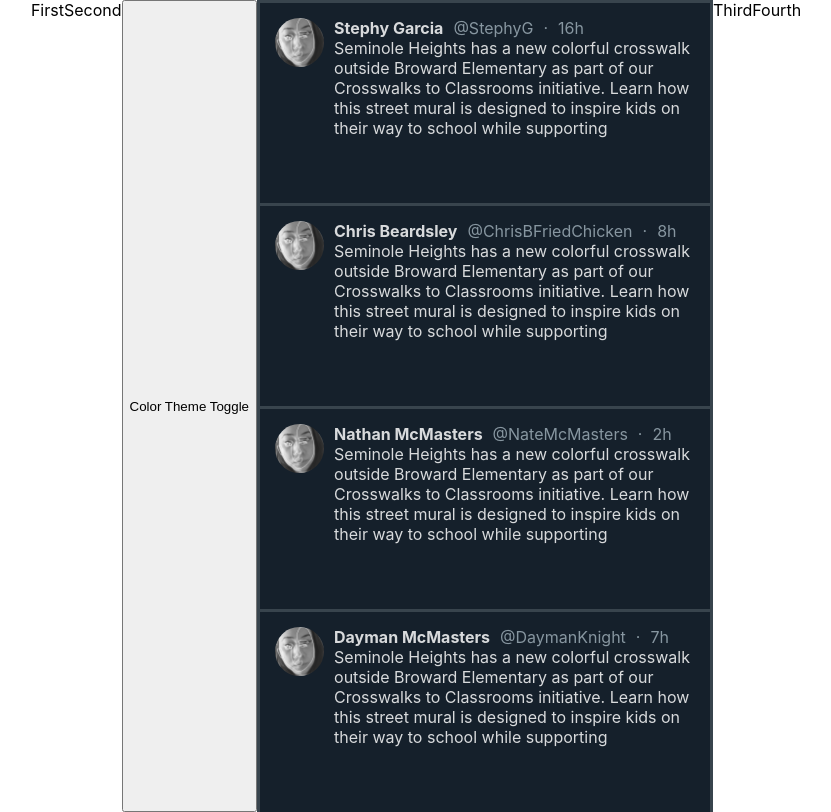
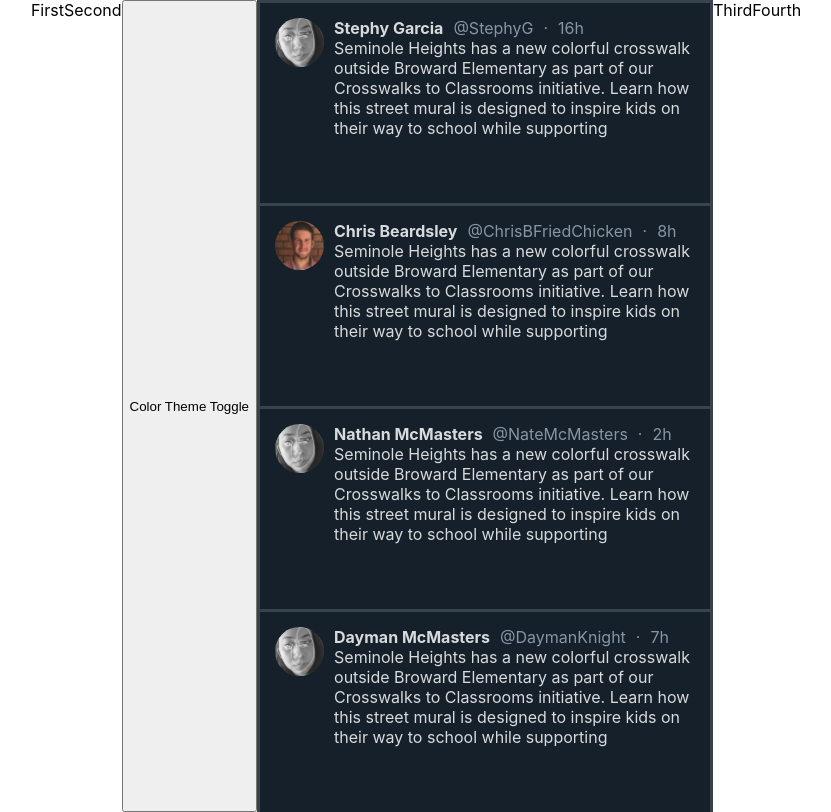
Before and after one commit to michael-mcmasters/twitter-clone, a React (Create React App) app: page / in a window 1280 px wide. Shown: the whole page, without its empty margins (224-1055 px from the left). Built offline with nearby package versions, Linux system fonts and the light colour scheme.

Commit message:
Now images are actually working. Last commit I didn't realize I wasn't passing them images by reference.

```diff
--- a/src/App.js
+++ b/src/App.js
@@ -1,11 +1,11 @@
 import React from "react";
+//import "./App.css";
 import Tweet from "./components/tweet/Tweet";
 //import NavBar from "./components/navBar/NavBar";
 import ColorThemeToggle from "./components/ColorThemeToggle";
 import { ColorThemeProvider } from "./components/customHooks/ColorThemeContext.js";
 import stephyAvatar from "./stephy-avatar.jpg";
-// as of now, this class is not using App.css
-//import "./App.css";
+import chrisAvatar from "./chris-avatar.jpg";
 
 export default function App() {
   const tweets = [
@@ -13,29 +13,29 @@ export default function App() {
       id: "0",
       name: "Stephy Garcia",
       userName: "StephyG",
+      avatar: stephyAvatar,
       timeSincePost: "16h",
-      avatar: { stephyAvatar },
     },
     {
       id: "1",
       name: "Chris Beardsley",
       userName: "ChrisBFriedChicken",
+      avatar: chrisAvatar,
       timeSincePost: "8h",
-      avatar: { stephyAvatar },
     },
     {
       id: "2",
       name: "Nathan McMasters",
       userName: "NateMcMasters",
+      avatar: stephyAvatar,
       timeSincePost: "2h",
-      avatar: { stephyAvatar },
     },
     {
       id: "3",
       name: "Dayman McMasters",
       userName: "DaymanKnight",
+      avatar: stephyAvatar,
       timeSincePost: "7h",
-      avatar: { stephyAvatar },
     },
   ];
 
@@ -56,8 +56,8 @@ export default function App() {
                 key={tweet.id}
                 name={tweet.name}
                 userName={tweet.userName}
+                avatar={tweet.avatar}
                 timeSincePost={tweet.timeSincePost}
-                avatar={stephyAvatar}
               ></Tweet>
             ))}
           </div>
--- a/src/components/tweet/Tweet.js
+++ b/src/components/tweet/Tweet.js
@@ -1,11 +1,10 @@
 import React, { useContext } from "react";
 import { ColorThemeContext } from "../customHooks/ColorThemeContext.js";
 // each ../ goes up one directory
-//import noAvatarEgg from "../../noAvatarEgg.jpg";
-//import stephyAvatar from "../../stephy-avatar.jpg";
 
 export default function Tweet(props) {
   const colorTheme = useContext(ColorThemeContext);
+  console.log(props);
 
   return (
     <div style={postBackground(colorTheme)}>
```
Also changed, not shown: src/chris-avatar.jpg (added).
